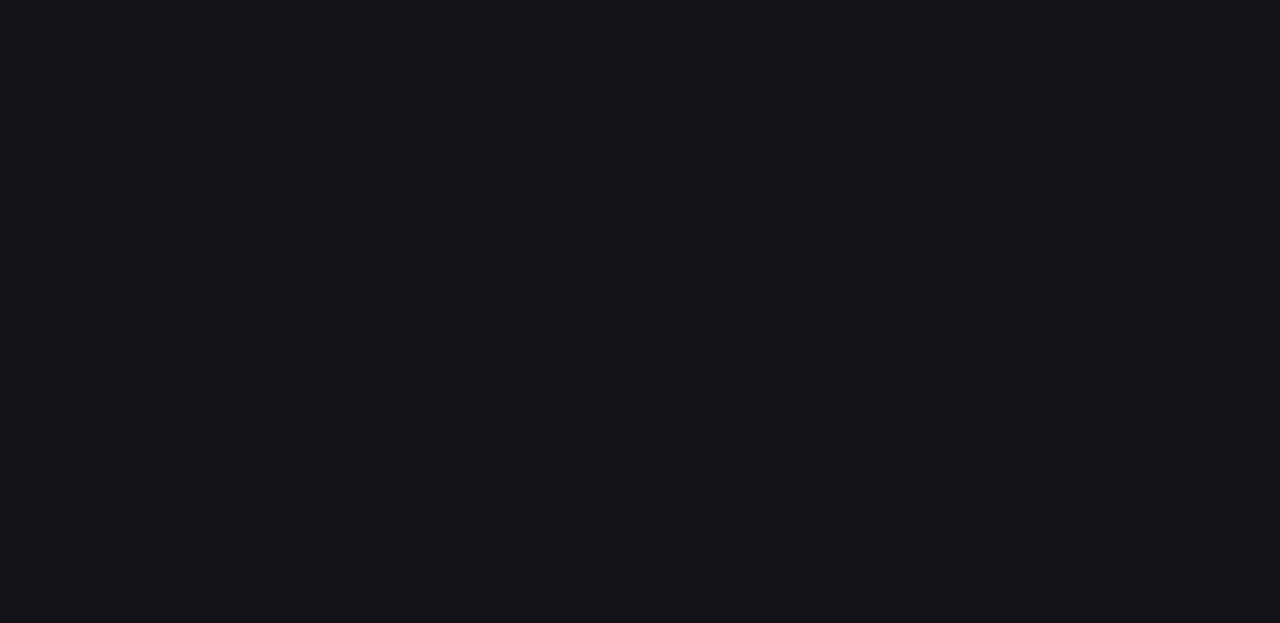
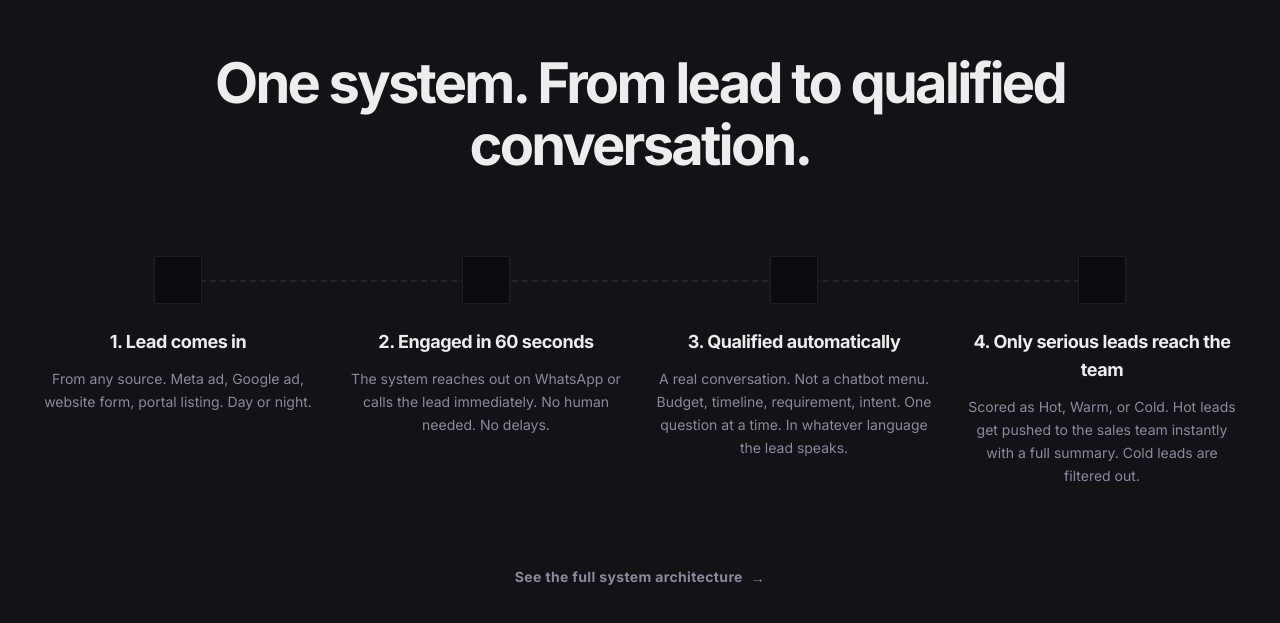
Before and after one commit to Sceduled/kavlron-website, a Next.js app: page / in a window 1280 px wide. Shown: the part 2908-3531 px from the top of the page. Built offline with nearby package versions, Linux system fonts and the light colour scheme.

Commit message:
Phase 3: How it works section

```diff
--- /dev/null
+++ b/src/app/components/HowItWorksSection.tsx
@@ -0,0 +1,153 @@
+export default function HowItWorksSection() {
+  return (
+    <section
+      id="how-it-works"
+      className="relative flex min-h-screen flex-col items-center justify-center bg-surface px-6 py-24 lg:px-10"
+    >
+      <div className="mx-auto w-full max-w-7xl">
+        <h2 className="mb-20 text-center text-[40px] font-bold leading-[1.1] tracking-tighter text-foreground sm:text-[56px]">
+          One system. From lead to{" "}
+          <span className="text-accent-amber">qualified conversation</span>.
+        </h2>
+
+        {/* The 4-step horizontal flow */}
+        <div className="relative flex flex-col gap-12 md:flex-row md:gap-6 lg:gap-8">
+          {/* Connecting line (Desktop) */}
+          <div className="absolute left-[10%] top-6 hidden h-[2px] w-[80%] border-t-2 border-dashed border-border md:block" />
+
+          {/* Connecting line (Mobile) */}
+          <div className="absolute bottom-[10%] left-6 top-[10%] hidden w-[2px] border-l-2 border-dashed border-border sm:block md:hidden" />
+
+          {/* Step 1 */}
+          <div className="relative flex flex-1 flex-col items-start md:items-center">
+            <div className="mb-6 flex h-12 w-12 shrink-0 items-center justify-center bg-background border border-border z-10">
+              {/* Signal/antenna icon using steel blue accent for flow */}
+              <svg
+                width="24"
+                height="24"
+                viewBox="0 0 24 24"
+                fill="none"
+                stroke="var(--color-accent-blue)"
+                strokeWidth="2"
+                strokeLinecap="square"
+              >
+                <path d="M4 11a9 9 0 0 1 9 9" />
+                <path d="M4 4a16 16 0 0 1 16 16" />
+                <circle cx="5" cy="19" r="1" />
+              </svg>
+            </div>
+            <div className="md:text-center">
+              <h3 className="mb-3 text-lg font-bold tracking-tight text-foreground">
+                1. Lead comes in
+              </h3>
+              <p className="text-sm leading-relaxed text-text-muted">
+                From any source. Meta ad, Google ad, website form, portal
+                listing. Day or night.
+              </p>
+            </div>
+          </div>
+
+          {/* Step 2 */}
+          <div className="relative flex flex-1 flex-col items-start md:items-center">
+            <div className="mb-6 flex h-12 w-12 shrink-0 items-center justify-center bg-background border border-border z-10">
+              {/* Clock icon */}
+              <svg
+                width="24"
+                height="24"
+                viewBox="0 0 24 24"
+                fill="none"
+                stroke="var(--color-accent-blue)"
+                strokeWidth="2"
+                strokeLinecap="square"
+              >
+                <circle cx="12" cy="12" r="10" />
+                <polyline points="12 6 12 12 16 14" />
+              </svg>
+            </div>
+            <div className="md:text-center">
+              <h3 className="mb-3 text-lg font-bold tracking-tight text-foreground">
+                2. Engaged in 60 seconds
+              </h3>
+              <p className="text-sm leading-relaxed text-text-muted">
+                The system reaches out on WhatsApp or calls the lead
+                immediately. No human needed. No delays.
+              </p>
+            </div>
+          </div>
+
+          {/* Step 3 */}
+          <div className="relative flex flex-1 flex-col items-start md:items-center">
+            <div className="mb-6 flex h-12 w-12 shrink-0 items-center justify-center bg-background border border-border z-10">
+              {/* Filter icon */}
+              <svg
+                width="24"
+                height="24"
+                viewBox="0 0 24 24"
+                fill="none"
+                stroke="var(--color-accent-blue)"
+                strokeWidth="2"
+                strokeLinecap="square"
+              >
+                <polygon points="22 3 2 3 10 12.46 10 19 14 21 14 12.46 22 3" />
+              </svg>
+            </div>
+            <div className="md:text-center">
+              <h3 className="mb-3 text-lg font-bold tracking-tight text-foreground">
+                3. Qualified automatically
+              </h3>
+              <p className="text-sm leading-relaxed text-text-muted">
+                A real conversation. Not a chatbot menu. Budget, timeline,
+                requirement, intent. One question at a time. In whatever
+                language the lead speaks.
+              </p>
+            </div>
+          </div>
+
+          {/* Step 4 */}
+          <div className="relative flex flex-1 flex-col items-start md:items-center">
+            <div className="mb-6 flex h-12 w-12 shrink-0 items-center justify-center bg-background border border-border z-10">
+              {/* Target/bullseye icon */}
+              <svg
+                width="24"
+                height="24"
+                viewBox="0 0 24 24"
+                fill="none"
+                stroke="var(--color-accent-blue)"
+                strokeWidth="2"
+                strokeLinecap="square"
+              >
+                <circle cx="12" cy="12" r="10" />
+                <circle cx="12" cy="12" r="6" />
+                <circle cx="12" cy="12" r="2" />
+              </svg>
+            </div>
+            <div className="md:text-center">
+              <h3 className="mb-3 text-lg font-bold tracking-tight text-foreground">
+                4. Only serious leads reach the team
+              </h3>
+              <p className="text-sm leading-relaxed text-text-muted">
+                Scored as Hot, Warm, or Cold. Hot leads get pushed to the sales
+                team instantly with a full summary. Cold leads are filtered out.
+              </p>
+            </div>
+          </div>
+        </div>
+
+        {/* Link below steps */}
+        <div className="mt-20 flex justify-center">
+          <a
+            href="#"
+            className="group inline-flex items-center text-sm font-bold tracking-wide text-text-muted transition-colors hover:text-foreground"
+          >
+            <span className="border-b border-transparent transition-colors group-hover:border-foreground">
+              See the full system architecture
+            </span>
+            <span className="ml-2 font-mono transition-transform group-hover:translate-x-1">
+              →
+            </span>
+          </a>
+        </div>
+      </div>
+    </section>
+  );
+}
--- a/src/app/page.tsx
+++ b/src/app/page.tsx
@@ -1,5 +1,6 @@
 import TerminalAnimation from "./components/TerminalAnimation";
 import ProblemSection from "./components/ProblemSection";
+import HowItWorksSection from "./components/HowItWorksSection";
 
 export default function Home() {
   return (
@@ -143,8 +144,10 @@ export default function Home() {
       {/* Problem Section (Phase 2) */}
       <ProblemSection />
 
+      {/* How It Works Section (Phase 3) */}
+      <HowItWorksSection />
+
       {/* Placeholder sections for anchor targets */}
-      <section id="how-it-works" className="min-h-screen bg-surface" />
       <section id="partner" className="min-h-screen bg-surface-card" />
     </div>
   );
```
